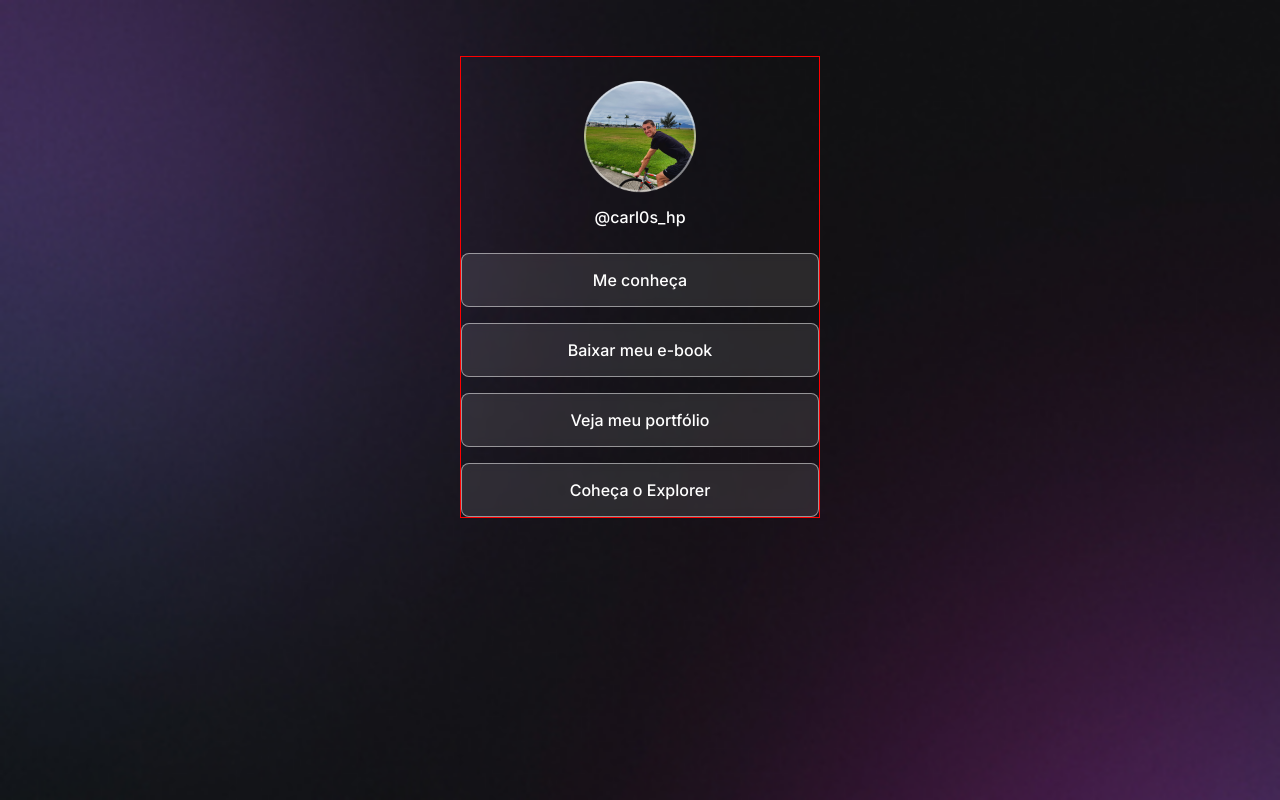
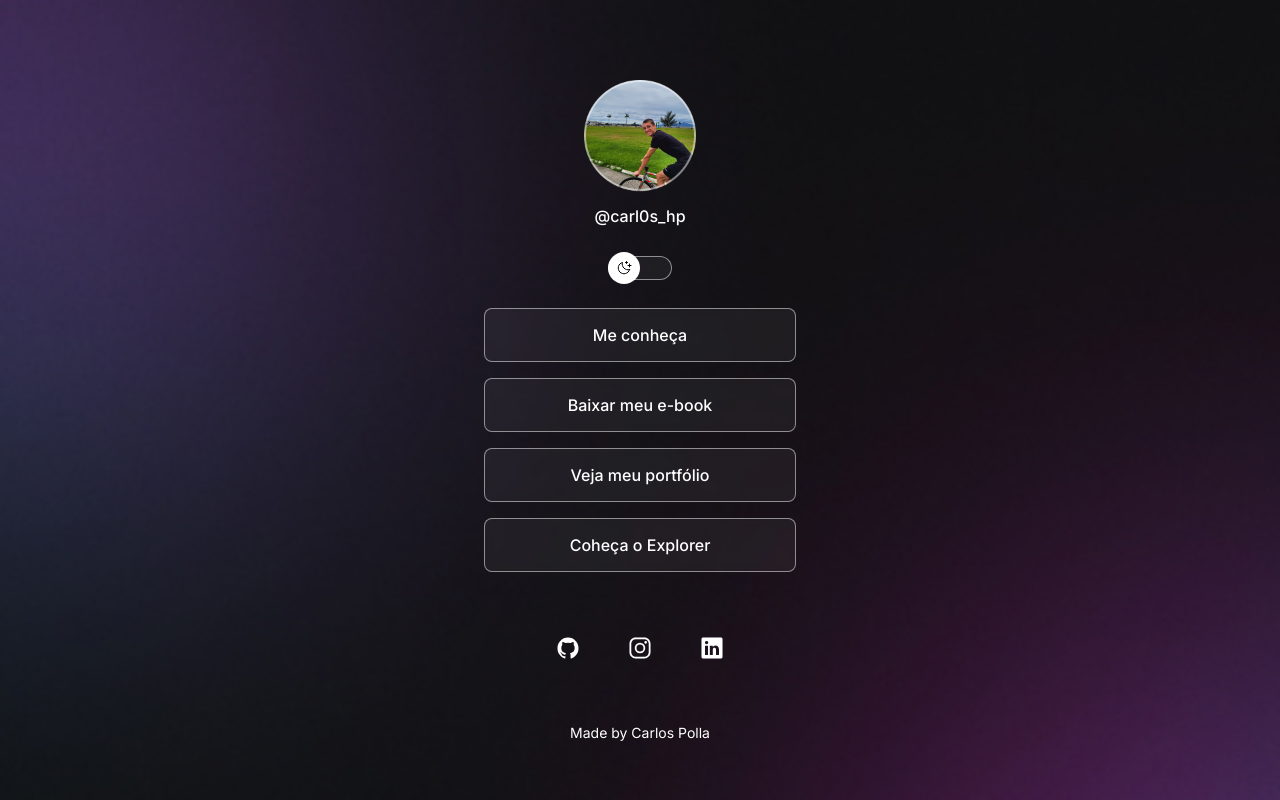
Before and after one commit to chpolla/LinkTree, a plain HTML site: page index.html in a window 1280 px wide. Drawn offline with nearby package versions, Linux system fonts and the light colour scheme.

Commit message:
Add dark/light mode toggle functionality and social links

```diff
--- a/index.html
+++ b/index.html
@@ -1,5 +1,5 @@
 <!DOCTYPE html>
-<html lang="en">
+<html lang="en" class="">
   <head>
     <link rel="preconnect" href="https://fonts.googleapis.com">
     <link rel="preconnect" href="https://fonts.gstatic.com" crossorigin>
@@ -10,10 +10,14 @@
     <link rel="stylesheet" href="style.css">
   </head>
   <body>
-    <div id = "container">
+    <div id="container">
       <div id="profile">
         <img src="./assets/avatar/darkmoldure-avatar.png" alt="darkmode-avatar-icon">
         <p>@carl0s_hp</p>
+      </div>
+      <div id="switch" onclick="togglemode()">
+        <button></button>
+        <span></span>
       </div>
       <ul>
         <li>
@@ -29,6 +33,23 @@
           <a href="#">Coheça o Explorer</a>
         </li>
       </ul>
+      <div id="social-links">
+        <a href="https://github.com/chpolla" target="_blank">
+          <ion-icon name="logo-github"></ion-icon>
+        </a>
+        <a href="https://www.instagram.com/carl0s_hp/" target="_blank">
+          <ion-icon name="logo-instagram"></ion-icon>
+        </a>
+        <a href="https://www.linkedin.com/in/chpolla/" target="_blank">
+          <ion-icon name="logo-linkedin"></ion-icon>
+        </a>
+      </div>
+      <footer>
+        <p>Made by Carlos Polla</p>
+      </footer>
     </div>
+    <script type="module" src="https://unpkg.com/ionicons@7.1.0/dist/ionicons/ionicons.esm.js"></script>
+    <script nomodule src="https://unpkg.com/ionicons@7.1.0/dist/ionicons/ionicons.js"></script>
+    <script src="./script.js"></script>
   </body>
 </html>
--- /dev/null
+++ b/script.js
@@ -0,0 +1,13 @@
+function togglemode() {
+  const html = document.documentElement
+  html.classList.toggle('light')
+
+  const img =document.querySelector('#profile img')
+
+  if (html.classList.contains("light")) {
+    img.setAttribute("src", "./assets/avatar/lightmoldure-avatar.png")
+  }
+  else{
+    img.setAttribute("src", "./assets/avatar/darkmoldure-avatar.png")
+  }
+}
--- a/style.css
+++ b/style.css
@@ -1,21 +1,48 @@
+/* @keyframes latejando {
+  0% {
+    transform: scale(1);
+  }
+  100% {
+    transform: scale(5);
+  }
+} */
+
+
 * {
   margin: 0;
   padding: 0;
   box-sizing: border-box;
 }
+:root{
+  --text-color:white;
+  --bg-url: url("./assets/background/bg-mobile.jpg");
+  --stroke-color: rgba(255, 255, 255, 0.5);
+  --surface-color: rgba(255, 255, 255, 0.05);
+  --surface-color-hover: rgba(255, 255, 255, 0.2);
+  --highlight-color: rgba(255, 255, 255, 0.1);
+  --switch-bg-url: white url("./assets/moon-stars.svg") no-repeat center;
+}
+.light{
+  --text-color: black;
+  --bg-url: url("./assets/background/bg-mobile-light.jpg");
+  --stroke-color: rgba(0, 0, 0, 0.5);
+  --surface-color: rgba(0, 0, 0, 0.05);
+  --surface-color-hover: rgba(0, 0, 0, 0.2);
+  --highlight-color: rgba(0, 0, 0, 0.1);
+  --switch-bg-url: white url("./assets/Sun.svg") no-repeat center;
+}
 body * {
   font-family: "Inter", serif;
-  color: white;
+  color: var(--text-color);
 }
 body {
   /* background: color imagem repeat position/size */
-  background: url("./assets/background/bg-mobile.jpg") no-repeat top
-    center/cover;
+  background: var(--bg-url) no-repeat top center/cover;
 }
 #container {
   width: 360px;
-  border: 1px solid red;
   margin: 56px auto 0px auto;
+  padding: 0 24px;
 }
 #profile {
   padding: 24px;
@@ -29,28 +56,82 @@ body {
     margin-top: 8px;
   }
 }
-/*Links - Lista*/
+#switch{
+  position: relative;
+  width: 64px;
+  margin: 4px auto;
+  button{
+    width: 32px;
+    height: 32px;
+    background: var(--switch-bg-url);
+    border: 0;
+    border-radius: 50%;
+    position: absolute;
+    top: 50%;
+    left: 0;
+    z-index: 1;
+    transform: translateY(-50%);
+  }
+  span{
+    display: block;
+    width: 64px;
+    height: 24px;
+    background: var(--surface-color);
+    border: 1px solid var(--stroke-color);
+    backdrop-filter: blur(4px);
+    -webkit-backdrop-filter: blur(4px);
+    border-radius: 9999px;
+  }
+}
+.light #switch button{
+  right: 0;
+  left: initial;
+}
 ul {
   list-style: none;
   display: flex;
   flex-direction: column;
   gap: 16px;
+  padding: 24px 0px;
   li a {
     display: flex;
     align-items: center;
     justify-content: center;
     padding: 16px 24px;
-    background: rgba(255, 255, 255, 0.1);
-    border: 1px solid rgba(255, 255, 255, 0.5);
+    background: var(--surface-color);
+    border: 1px solid var(--stroke-color);
     border-radius: 8px;
     backdrop-filter: blur(4px);
     -webkit-backdrop-filter: blur(4px);
     text-decoration: none;
     font-weight: 500;
     transition: background 0.2s;
-  }
-  li a:hover {
-    background: rgba(255, 255, 255, 0.05);
-    border: 1.5px solid white;
+    &:hover {
+      background: var(--surface-color-hover);
+      border:1.5px solid var(--text-color);
+    }
   }
 }
+#social-links {
+  display: flex;
+  justify-content: center;
+  gap: 16px;
+  padding: 24px 0;
+  font-size: 24px;
+  a {
+    display: flex;
+    align-items: center;
+    justify-content: center;
+    padding: 16px;
+    transition: background 0.2s;
+    border-radius: 50%;
+    &:hover {
+      background: var(--highlight-color);
+    }
+  }
+}
+footer{
+  padding: 24px 0;
+  text-align: center;
+  font-size: 14px;
+}
```
Also changed, not shown: assets/moon-stars.svg (added).
